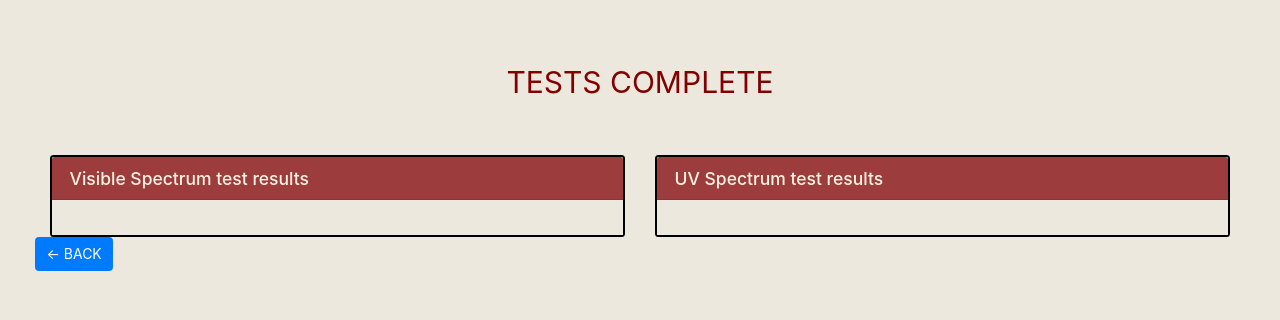
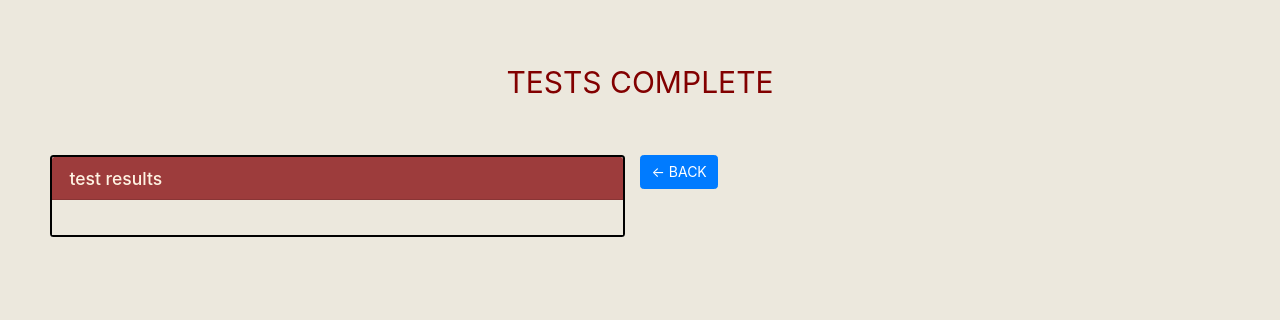
Before and after one commit to MohitDa/Bio-Spectronics, a Flask app: page /test_done in a window 1280 px wide. Shown: the top 320 px of the page. Run offline with Flask 3, Linux system fonts and the light colour scheme; parts of the project's set-up code (start-up, migrations or seed data) failed here and were passed over.

Commit message:
perform test done

```diff
--- a/frontend_and_midend/app.py
+++ b/frontend_and_midend/app.py
@@ -1,6 +1,7 @@
 # from asyncio.windows_events import NULL
 import os
 from stat import S_IFBLK
+from unittest import result
 # from tkinter import NO
 from flask import Flask, render_template, request, url_for, redirect
 from flask_sqlalchemy import SQLAlchemy
@@ -136,88 +137,52 @@ def list_of_biochemistry():
 def start_test():
     return redirect("/list_of_biochemistry")
 
-# @app.route("/add_new_test",methods=['GET','POST'])
-# def add_new_test_visible():
-    if request.method == 'POST':
-
-        test_name = request.form['testname']
-        test_type = request.form['testtype']
-        H = request.form['H']
-        S = request.form['S']
-        L = request.form['L']
-        V = request.form['V']
-        test_temperature = request.form['test_temperature']
-        intercept = request.form['intercept']
-        test_level_lower = request.form['test_level_lower']
-        test_level_higher = request.form['test_level_higher']
-        test_unit = request.form['test_level_higher']
-
-        test = new_test_visible(
-                    test_name = test_name,
-                    test_type = test_type ,
-                    S=S,H=H,V=V,L=L,
-                    intercept = intercept,
-                    test_temperature = test_temperature,
-                    test_level_lower = test_level_lower,
-                    test_level_higher = test_level_higher,
-                    test_unit = test_unit )
-
-        db.session.add(test)
-        db.session.commit()
-
-    return render_template("new_test_added.html"),{"Refresh": "2; url=list_of_biochemistry"}
-
 @app.route("/test_done",methods=['GET','POST'])
 def test_done():
-    visible_list = []
-    uv_list=[]
+
+    list=[]
 
     if request.method == "POST":
         test_list = request.form.getlist('test_list')
 
-        for test in test_list:
-            current_test = test.split(",")
-            if current_test[1] == "uv":
-                test_details = new_test_uv.query.get_or_404(current_test[0])
-                flag_low = test_details.test_level_lower
-                flag_high = test_details.test_level_higher
-                temperature = test_details.test_temperature
-                # uv =  analyzer.UV()
-                # value,flag,absorbance =    uv.uv_spectrum(flag_low,flag_high,temperature)
-                # uv_list.append(value)
-                # uv_list.append(flag)
-                # uv_list.append(absorbance)
-                uv_list.append(10)
-                uv_list.append("low")
-                uv_list.append(24)
+        test_details = new_tests()
+        for row in test_list:
+            _current_test = row.split(",")
+            print(_current_test)
+            test_details = new_tests.query.get_or_404(_current_test[0])
+            # flag_low = test_details.result_low
+            # flag_high = test_details.result_high
+            # temperature = test_details.temp
+            # # uv =  analyzer.UV()
+            # # value,flag,absorbance =    uv.uv_spectrum(flag_low,flag_high,temperature)
+            # # uv_list.append(value)
+            # # uv_list.append(flag)
+            # # uv_list.append(absorbance)
+            # list.append(10)
+            # list.append("low")
+            # list.append(24)
 
+        m = test_details.m
+        i = test_details.i
 
+        peltier.set_peltier(type = "visible", temp = test_details.temp)  #Setting Peltier Tempreature
 
-            elif current_test[1] == "visible":
-                test_details = new_test_visible.query.get_or_404(current_test[0])
-                h = test_details.H
-                s = test_details.S
-                l = test_details.L
-                v = test_details.V
-                intercept = test_details.intercept
-                flag_low = test_details.test_level_lower
-                flag_high = test_details.test_level_higher
-                temperature = test_details.test_temperature
-                # value,flag = analyzer.visible_spectrum(h,s,l,v,intercept,flag_low,flag_high,temperature)
-                # visible_list.append(value)
-                # visible_list.append(flag)
-                visible_list.append(19 )
-                visible_list.append("high")
+        A_sample = test.perform_test(test_details)
 
+        result = m * A_sample + i
 
-            # x_axis = []
-            # y_axis = []
-            # for i in range(len(int(absorbance+1))):
-            #     x_axis.append(i)
-            # for i in range(len(int(absorbance+1))):
-            #     x_axis.append(i)
+        list.append(result)
 
-    return render_template("test_done.html",uv_list = uv_list,visible_list = visible_list)
+        if result >= test_details.result_high:
+            list.append("High")
+
+        elif result <= test_details.result_low:
+            list.append("Low")
+
+        elif result >= test_details.result_low and result <= test_details.result_high:
+            list.append("Normal")
+
+    return render_template("test_done.html",list = list)
 
 @app.route("/add_new_test",methods=['GET','POST'])
 def add_new_test():
--- a/frontend_and_midend/templates/list_of_biochemistry.html
+++ b/frontend_and_midend/templates/list_of_biochemistry.html
@@ -77,7 +77,7 @@
               {% for visible in tests_visible %}
               <div class="checkbox">
                 <label class="checkbox-wrapper">
-                  <input type="checkbox" class="checkbox-input " name="test_list" value="{{visible.test_name+ ",visible"}}" />
+                  <input type="checkbox" class="checkbox-input " name="test_list" value="{{visible.test_id}}" />
                   <span class="checkbox-tile card_gl">
                     <span>{{ visible.test_name }}</span>
                   </span>
@@ -101,7 +101,7 @@
               {% for uv in tests_uv %}
               <div class="checkbox">
                 <label class="checkbox-wrapper">
-                  <input type="checkbox" class="checkbox-input " name="test_list" value="{{uv.test_name+",uv" }}" />
+                  <input type="checkbox" class="checkbox-input " name="test_list" value="{{uv.test_id}}" />
                   <span class="checkbox-tile card_gl">
                     <span>{{ uv.test_name }}</span>
                   </span>
--- a/frontend_and_midend/templates/test_done.html
+++ b/frontend_and_midend/templates/test_done.html
@@ -155,17 +155,14 @@
 		<div class="col-6">
 
 			<div class="card">
-				<h5 class="card-header">Visible Spectrum test results</h5>
+				<h5 class="card-header">test results</h5>
 				<div class="card-body">
 					<ul class="list-group">
-					{% for i in range(0,visible_list | length ,2)%}
+					{% for i in range(0,list | length ,2)%}
 
-					<!-- <div>
-						{{visible_list[i]}}
-					</div> -->
-					<li class="list-group-item">value = {{visible_list[i]}}</li>
+						<li class="list-group-item">value = {{list[i]}}</li>
 
-						<li class="list-group-item">flag = {{visible_list[i+1]}}</li>
+						<li class="list-group-item">flag = {{list[i+1]}}</li>
 
 					{%endfor%}
 				</ul>
@@ -176,57 +173,9 @@
 
 		</div>
 
-
-		<div class="col-6">
-
-			<div class="card">
-				<h5 class="card-header">UV Spectrum test results</h5>
-				<div class="card-body">
-					<ul class="list-group">
-					{% for i in range(0,uv_list | length ,3)%}
-
-					<li class="list-group-item">value = {{uv_list[i]}}</li>
-					<li class="list-group-item">flag = {{uv_list[i+1]}}</li>
-					<li class="list-group-item">absorbance = {{uv_list[i+2]}}</li>
-
-
-					<li class="list-group-item">
-					<canvas id= "{{i|string + "linechart"}}" ></canvas>
-					<script>
-						var ctx = document.getElementById("{{ i|string + "linechart"}}").getContext("2d");
-						var lineChart = new Chart(ctx, {
-							type: "line",
-							data: {
-								labels: ['0', "{{ uv_list[i+1] | string }}"],
-								datasets: [
-									{
-										labels: "Concentration",
-										data: [0, {{ uv_list[i]}}],
-								fill: false,
-								borderColor: "rgb(75,192,192)",
-								lineTension: 0.1
-							}
-
-									]
-								},
-										options: {
-											responsive: true
-										}
-							})
-									</script>
-
-									{%endfor%}</li>
-
-			</div>
-			</div>
-		</div>
-
-
-
-
-			<form action="/list_of_biochemistry">
-				<button type="submit" class="btn btn-primary"> <- BACK </button>
-			</form>
+		<form action="/list_of_biochemistry">
+			<button type="submit" class="btn btn-primary"> <- BACK </button>
+		</form>
 
 </body>
 
```
